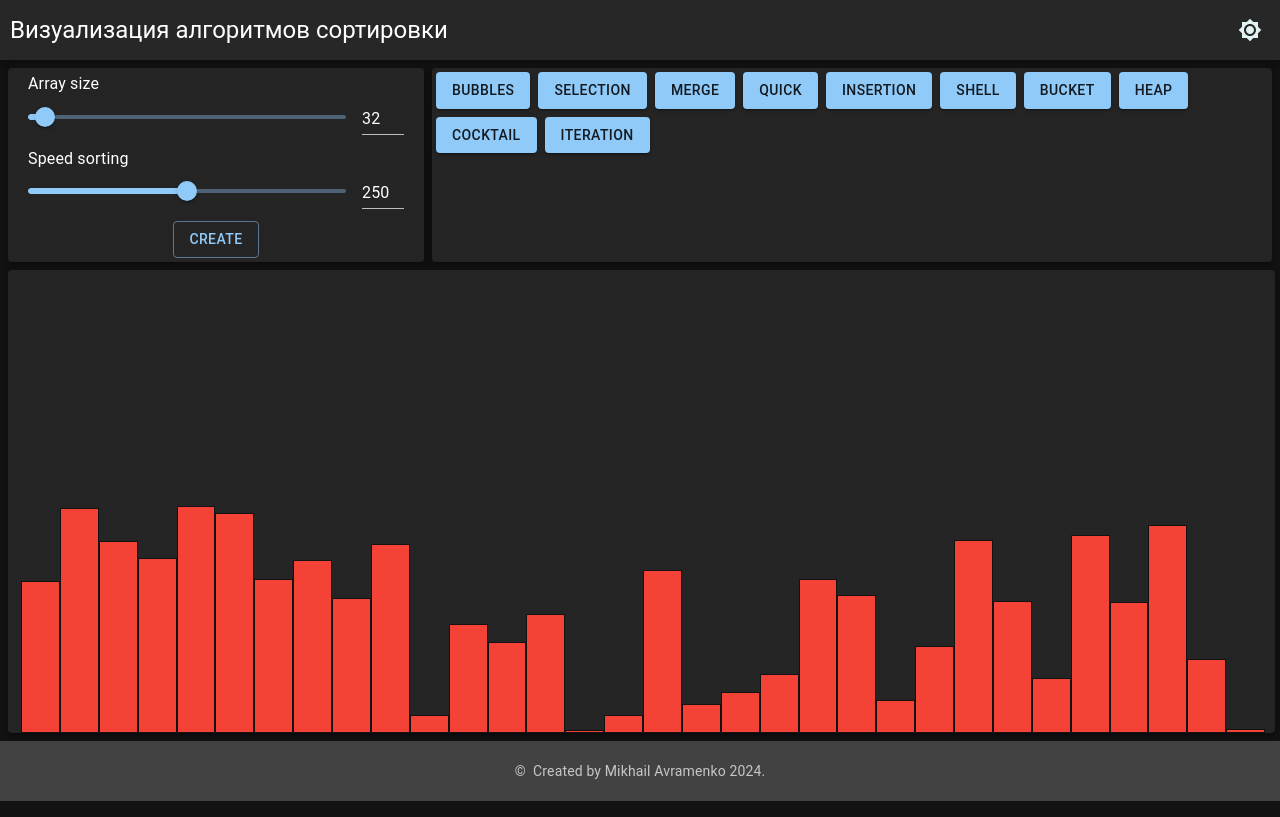
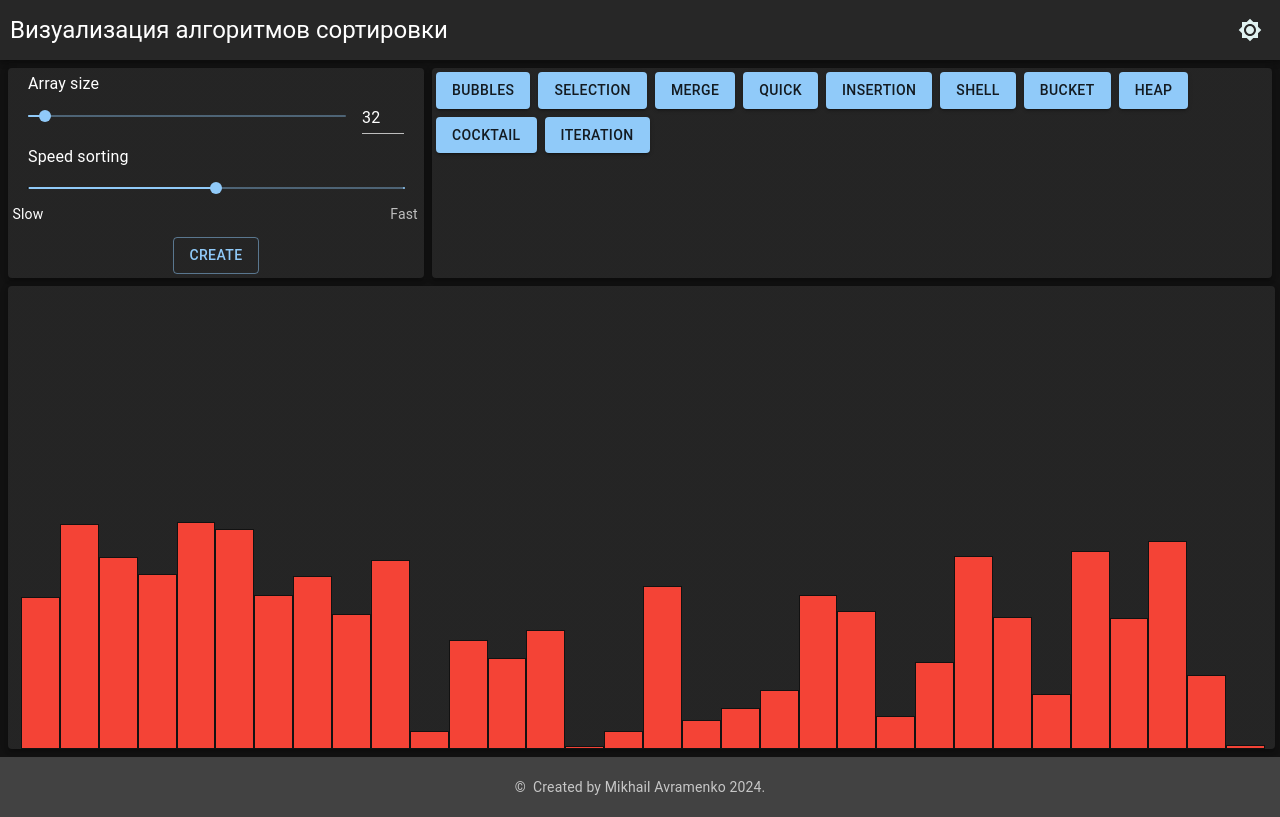
Before and after one commit to avramenkomy/sorting_algorithms, a React (Create React App) app: page / in a window 1280 px wide. Built offline with nearby package versions, Linux system fonts and the light colour scheme.

Commit message:
WIP: update range slider components

```diff
--- a/src/components/ControlBoard/ArraySettings.js
+++ b/src/components/ControlBoard/ArraySettings.js
@@ -31,6 +31,10 @@ function ArraySettings() {
 
   const createNewArray = () => {
     dispatch(setArray(arrSize, 0, 1000));
+  }
+
+  const speedOnChange = value => {
+    setSortSpeed(value);
   }
 
   return(
@@ -67,6 +71,7 @@ function ArraySettings() {
                 min={10}
                 max={maxArraySize}
                 onChange={newValue => setArrSize(newValue)}
+                inputView
               />
             </Grid>
 
@@ -77,7 +82,8 @@ function ArraySettings() {
                 min={0}
                 max={500}
                 step={10}
-                onChange={newValue => setSortSpeed(newValue)}
+                onChange={speedOnChange}
+                marks={[{value: 0, label: 'Slow'}, {value: 500, label: 'Fast'}]}
               />
             </Grid>
           </Grid>
--- a/src/components/Elements/Range/index.js
+++ b/src/components/Elements/Range/index.js
@@ -11,7 +11,7 @@ const Input = styled(MuiInput)`
 `;
 
 function RangeElement(props) {
-  const { val, label, max, min, step, onChange } = props;
+  const { val, label, max, min, step, onChange, inputView, marks } = props;
 
   const [value, setValue] = useState(val);
 
@@ -28,8 +28,8 @@ function RangeElement(props) {
   const handleBlur = () => {
     if (value < 0) {
       setValue(0);
-    } else if (value > 100) {
-      setValue(100);
+    } else if (value > max) {
+      setValue(max);
     }
   };
 
@@ -47,9 +47,11 @@ function RangeElement(props) {
             min={min}
             max={max}
             step={step}
+            marks={marks}
+            size="small"
           />
         </Grid>
-        <Grid item>
+        {inputView && <Grid item>
           <Input
             value={value}
             size="small"
@@ -58,12 +60,12 @@ function RangeElement(props) {
             inputProps={{
               step: 10,
               min: 0,
-              max: 100,
+              max: max,
               type: 'number',
               'aria-labelledby': 'input-slider',
             }}
           />
-        </Grid>
+        </Grid>}
       </Grid>
     </Box>
   );
--- a/src/index.css
+++ b/src/index.css
@@ -11,3 +11,14 @@ code {
   font-family: source-code-pro, Menlo, Monaco, Consolas, 'Courier New',
     monospace;
 }
+
+input[type=number]::-webkit-outer-spin-button,
+input[type=number]::-webkit-inner-spin-button {
+  -webkit-appearance: none;
+  margin: 0;
+}
+
+input[type=number] {
+  appearance: initial;
+  -moz-appearance: textfield;
+}
```
